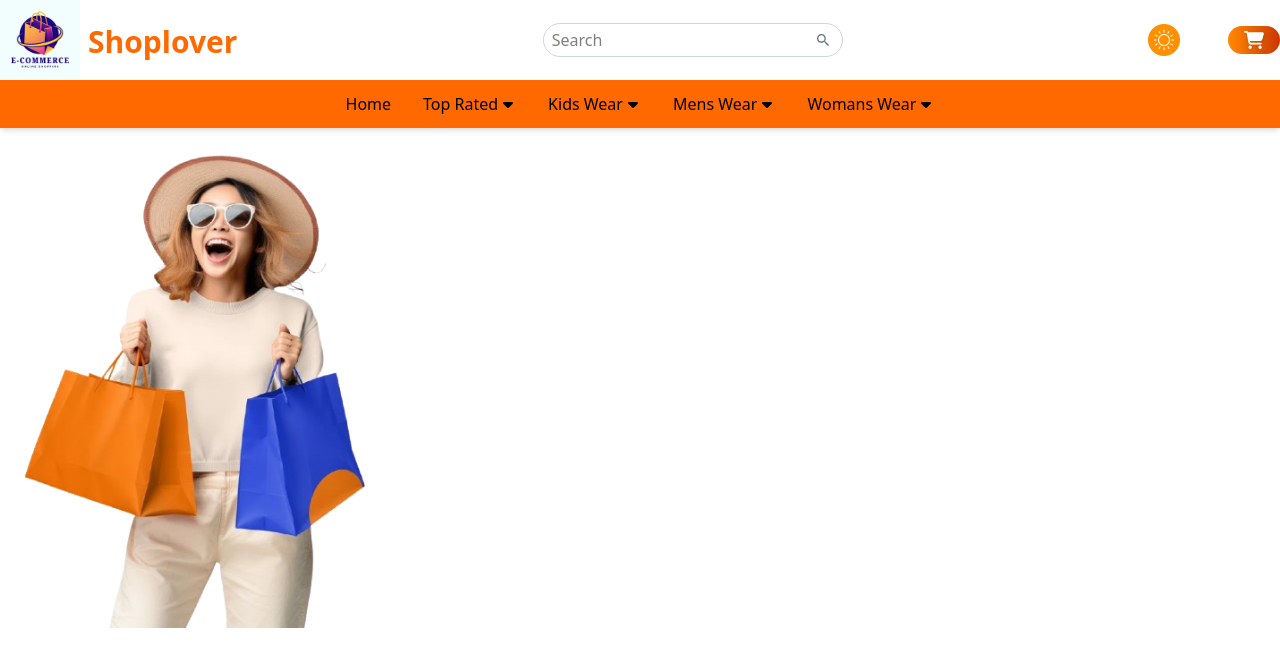
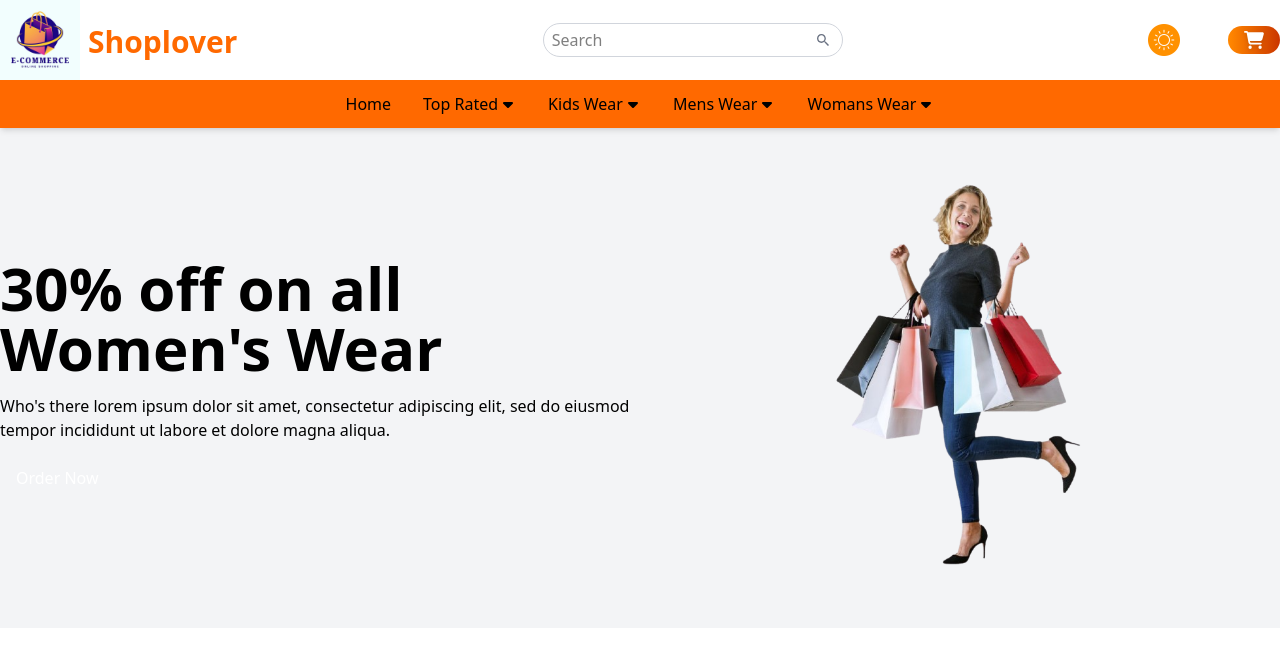
Before and after one commit to AlexBialas/Shoplover-Ecommerce-Website, a React (Vite) app in the folder Shoplover/: page / in a window 1280 px wide. Shown: the top 666 px of the page. Built offline with nearby package versions, Linux system fonts and the light colour scheme.

Commit message:
added slider

```diff
--- a/Shoplover/src/components/Hero/Hero.jsx
+++ b/Shoplover/src/components/Hero/Hero.jsx
@@ -1,10 +1,109 @@
 import React from "react";
 import Wo1 from "../../components/Hero/wo1.png";
+import Wo2 from "../../components/Hero/wo2.png";
+import Wo3 from "../../components/Hero/wo3.png";
+import Slider from "react-slick";
+import "slick-carousel/slick/slick.css";
+import "slick-carousel/slick/slick-theme.css";
 
-const Hero = () => {
+const ImageList = [
+  {
+    id: 1,
+    img: Wo1,
+    title: "Upto 50% off on all Men's Wear",
+    description:
+      "lorem His Life will forever be Changed dolor sit amet, consectetur adipiscing elit, sed do eiusmod tempor incididunt ut labore et dolore magna aliqua.",
+  },
+  {
+    id: 2,
+    img: Wo2,
+    title: "30% off on all Women's Wear",
+    description:
+      "Who's there lorem ipsum dolor sit amet, consectetur adipiscing elit, sed do eiusmod tempor incididunt ut labore et dolore magna aliqua.",
+  },
+  {
+    id: 3,
+    img: Wo3,
+    title: "70% off on all Products Sale",
+    description:
+      "consectetur adipiscing elit, sed do eiusmod tempor incididunt ut labore et dolore magna aliqua.",
+  },
+];
+
+const Hero = ({ handleOrderPopup }) => {
+  var settings = {
+    dots: false,
+    arrows: false,
+    infinite: true,
+    speed: 800,
+    slidesToScroll: 1,
+    autoplay: true,
+    autoplaySpeed: 4000,
+    cssEase: "ease-in-out",
+    pauseOnHover: false,
+    pauseOnFocus: true,
+  };
+
   return (
-    <div>
-      <img src={Wo1} alt="Wo1" className="w-100" />
+    <div className="relative overflow-hidden min-h-[400px] sm:min-h-[500px] bg-gray-100 flex justify-center items-center duration-200">
+      {/* background pattern */}
+      <div className="h-[600px] w-[600px] bg-orange-500/40 absolute -top-1/2 right-0 rounded-3xl rotate-45 -z-10"></div>
+      {/* hero section */}
+      <div className="container pb-8 sm:pb-0">
+        <Slider {...settings}>
+          {ImageList.map((data) => (
+            <div key={data.id}>
+              <div className="grid grid-cols-1 sm:grid-cols-2">
+                {/* text content section */}
+                <div className="flex flex-col justify-center gap-4 pt-12 sm:pt-0 text-center sm:text-left order-2 sm:order-1 relative z-10">
+                  <h1
+                    data-aos="zoom-out"
+                    data-aos-duration="500"
+                    data-aos-once="true"
+                    className="text-4xl sm:text-5xl lg:text-6xl font-bold"
+                  >
+                    {data.title}
+                  </h1>
+                  <p
+                    data-aos="fade-up"
+                    data-aos-duration="500"
+                    data-aos-delay="100"
+                    className="text-sm sm:text-base"
+                  >
+                    {data.description}
+                  </p>
+                  <div
+                    data-aos="fade-up"
+                    data-aos-duration="500"
+                    data-aos-delay="300"
+                  >
+                    <button
+                      onClick={handleOrderPopup}
+                      className="bg-gradient-to-r from-primary to-secondary hover:scale-105 duration-200 text-white py-2 px-4 rounded-full"
+                    >
+                      Order Now
+                    </button>
+                  </div>
+                </div>
+                {/* image section */}
+                <div className="order-1 sm:order-2 flex justify-center items-center">
+                  <div
+                    data-aos="zoom-in"
+                    data-aos-once="true"
+                    className="relative z-10"
+                  >
+                    <img
+                      src={data.img}
+                      alt=""
+                      className="max-w-full h-[250px] sm:h-[400px] object-contain mx-auto"
+                    />
+                  </div>
+                </div>
+              </div>
+            </div>
+          ))}
+        </Slider>
+      </div>
     </div>
   );
 };
--- a/package.json
+++ b/package.json
@@ -1,5 +1,7 @@
 {
   "dependencies": {
-    "react-icons": "^5.5.0"
+    "react-icons": "^5.5.0",
+    "react-slick": "^0.30.3",
+    "slick-carousel": "^1.8.1"
   }
 }
```
Also changed, not shown: 1 other file (tests, documents, lock files or other folders).
